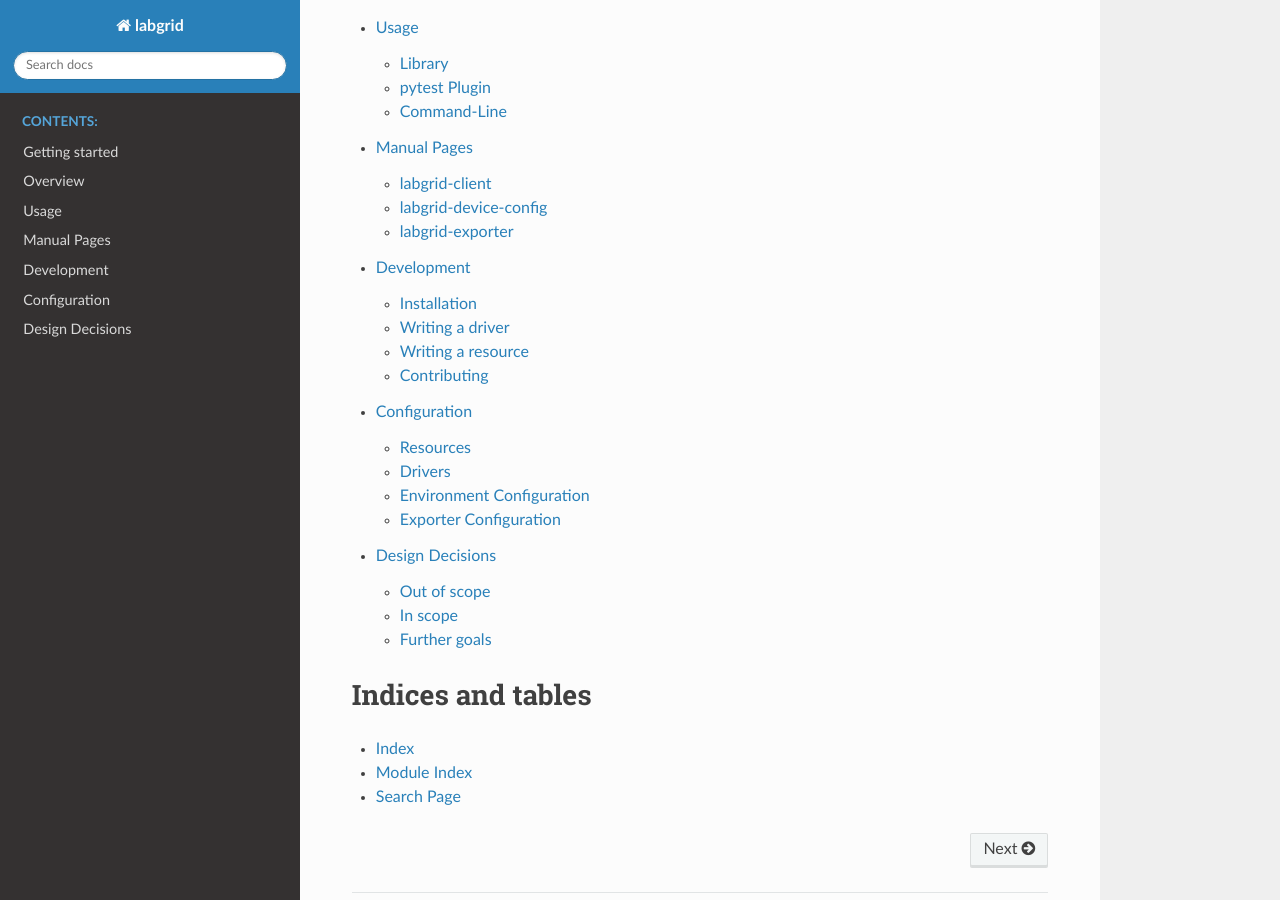
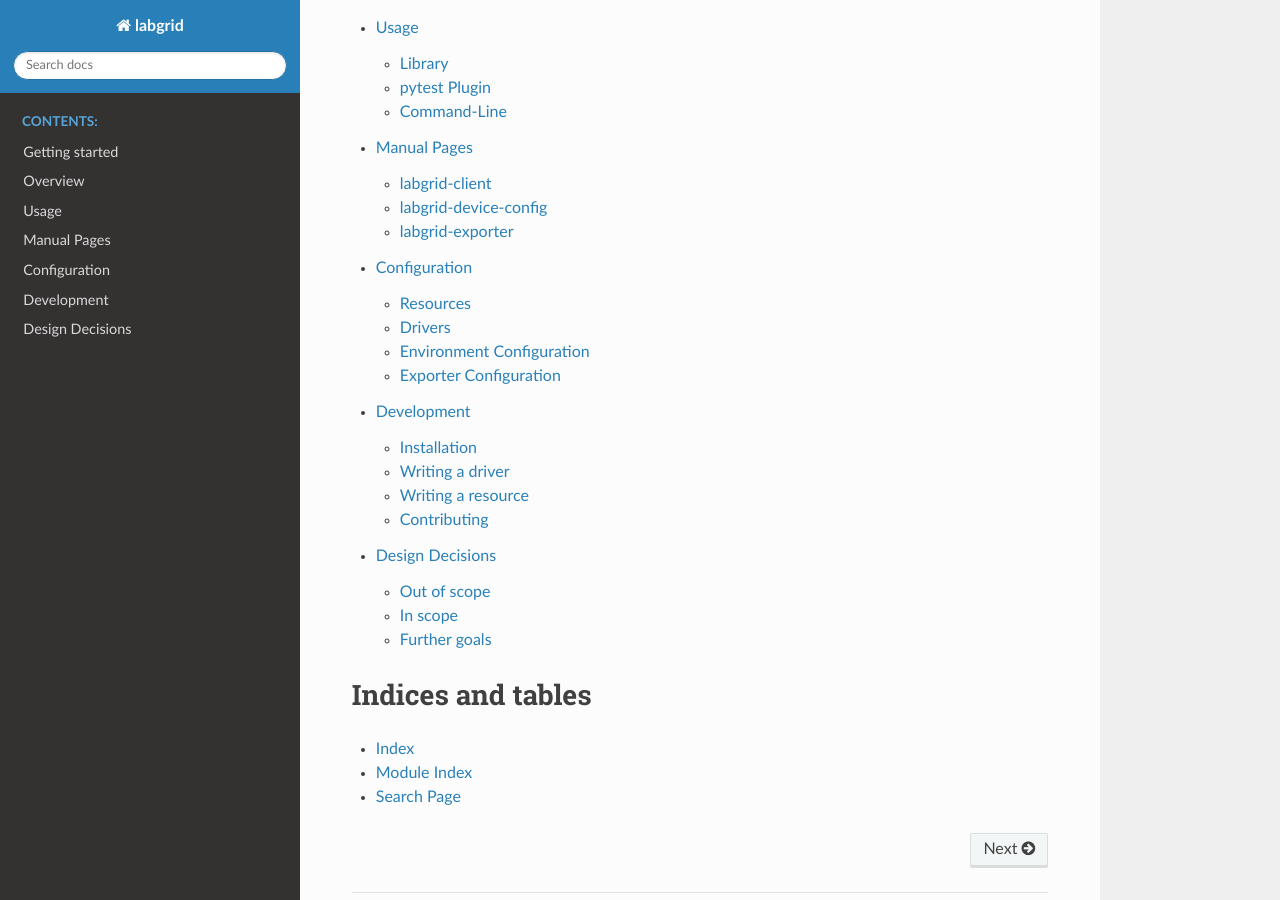
Before and after one commit to labgrid-project/labgrid, a Sphinx documentation site: the page built from doc/index.rst, in a window 1280 px wide and 900 px high, scrolled down 768 px. Built offline with Sphinx 7.4.7 and the Read the Docs theme 2.0.0, drawn with Linux system fonts in a browser that asks for light colours; pages that are not in the unit, such as notebooks, are missing from menus.

```diff
--- a/doc/index.rst
+++ b/doc/index.rst
@@ -22,8 +22,8 @@ It currently supports:
    overview
    usage
    man
+   configuration
    development
-   configuration
    design_decisions
    modules/modules
    :maxdepth: 2
```
